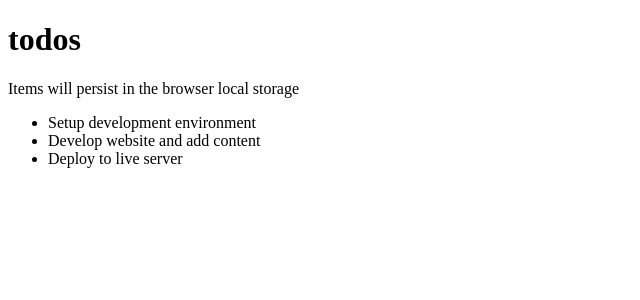
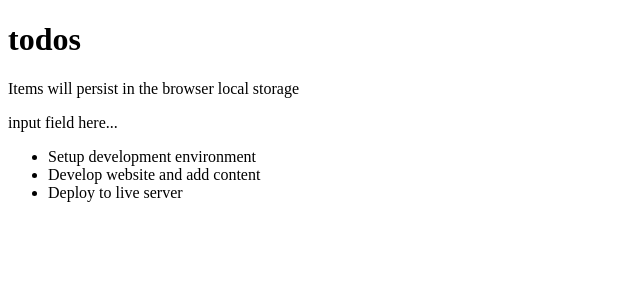
Before and after one commit to ankitt26/React-tutorial, a React (Vite) app: page / in a window 1280 px wide. Shown: the top 300 px of the page, without its empty margins (0-640 px from the left). Built offline with nearby package versions, Linux system fonts and the light colour scheme.

Commit message:
Update TodosLogic

```diff
--- a/src/components/TodosLogic.jsx
+++ b/src/components/TodosLogic.jsx
@@ -1,3 +1,6 @@
+import InputTodo from '@/components/InputTodo';
+import TodosList from '@/components/TodosList';
+
 const TodosLogic = () => {
     const todos = [
         {
@@ -17,11 +20,10 @@ const TodosLogic = () => {
         },
       ];
     return (
-      <ul>
-        {todos.map(todo => (
-            <li>{todo.title}</li>
-        ))}
-      </ul>
+        <div>
+            <InputTodo />
+            <TodosList todosProps={todos} />
+        </div>
     )
   }
   export default TodosLogic;
```
